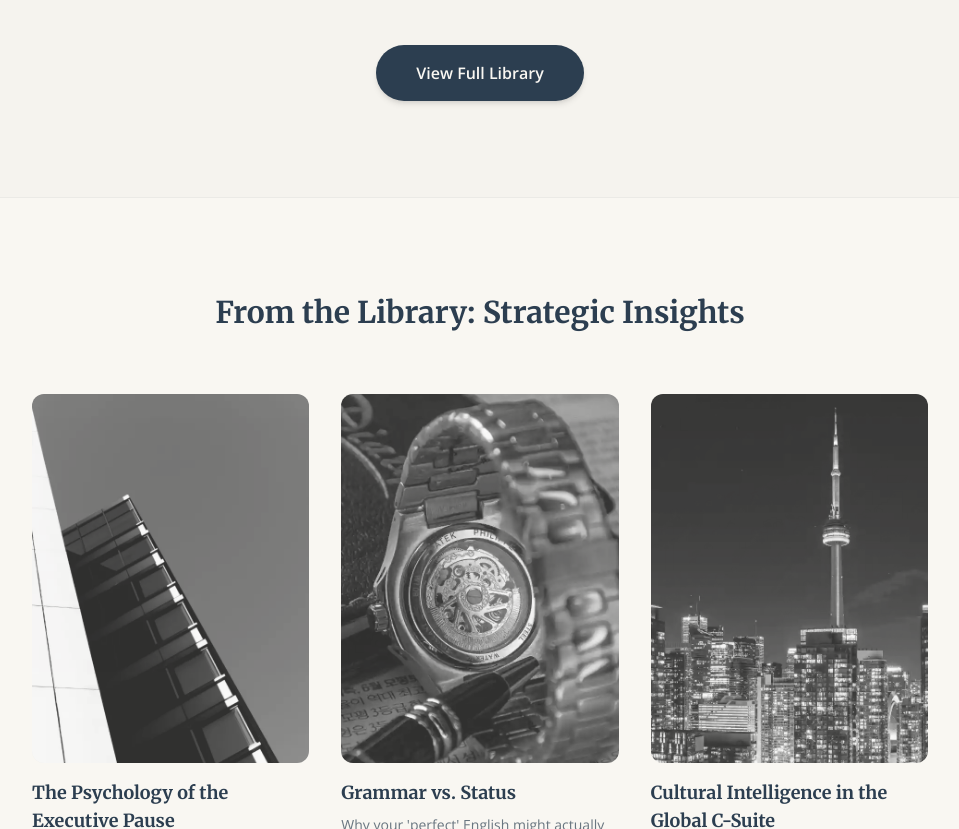
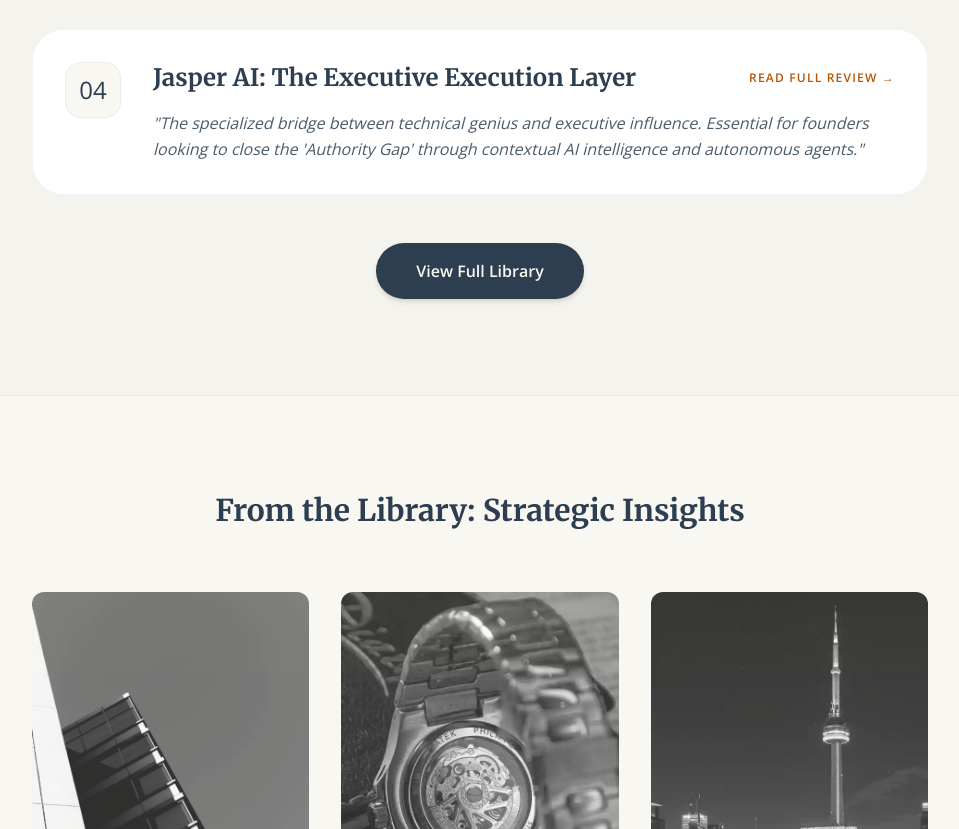
Before and after one commit to modernheresy/EnglishFix, a website: page index.html in a window 1280 px wide. Shown: the part 2631-3460 px from the top of the page, without its empty margins (160-1119 px from the left). Drawn offline with nearby package versions, Linux system fonts and the light colour scheme; files that its build step writes are made by us from their sources.

Commit message:
Add files via upload

```diff
--- a/index.html
+++ b/index.html
@@ -187,6 +187,18 @@
                         <p class="text-ink/85 leading-relaxed italic">"Goes beyond grammar to fix structural pacing. Essential for long-form leadership communication where clarity and narrative impact are non-negotiable."</p>
                     </div>
                 </div>
+
+                <!-- Jasper AI -->
+                <div class="bg-white p-8 rounded-[32px] border border-ink/5 flex flex-col md:flex-row items-start gap-8 hover:border-terracotta/30 transition-all group">
+                    <div class="w-14 h-14 rounded-2xl bg-paper flex items-center justify-center shrink-0 border border-ink/5 text-2xl group-hover:bg-terracotta group-hover:text-white transition-colors">04</div>
+                    <div class="flex-grow">
+                        <div class="flex items-center justify-between mb-4">
+                            <h3 class="text-2xl font-bold font-serif">Jasper AI: The Executive Execution Layer</h3>
+                            <a href="reviews/jasperai.html" class="text-xs font-bold text-terracotta uppercase tracking-widest hover:text-ink transition-colors" aria-label="Read full review of Jasper AI">Read Full Review &rarr;</a>
+                        </div>
+                        <p class="text-ink/85 leading-relaxed italic">"The specialized bridge between technical genius and executive influence. Essential for founders looking to close the 'Authority Gap' through contextual AI intelligence and autonomous agents."</p>
+                    </div>
+                </div>
             </div>
 
             <div class="mt-12 text-center">
```
